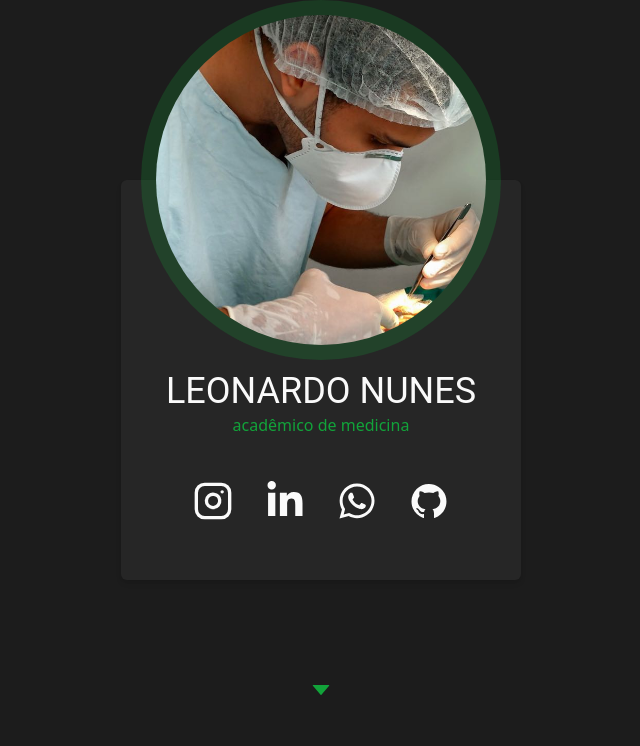
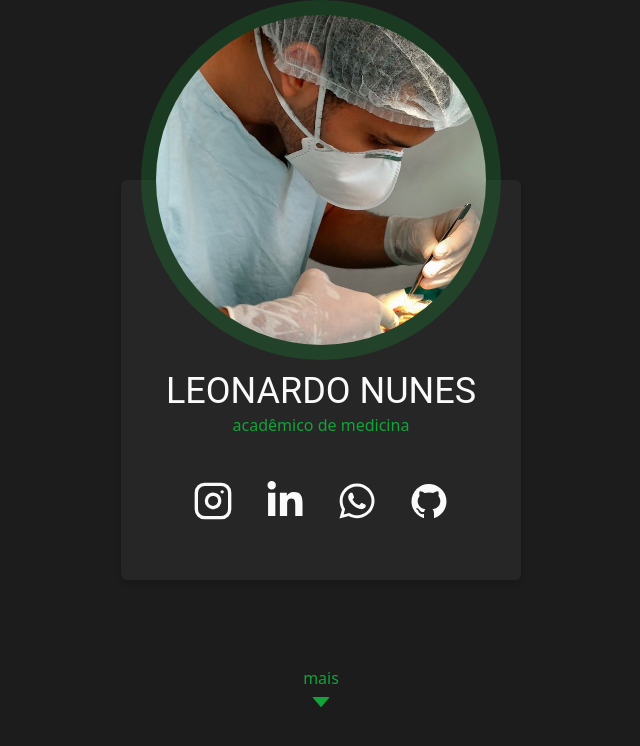
Before and after one commit to leonunesbs/portfolio, a Next.js app: page /inicio in a window 1280 px wide. Shown: the top 746 px of the page, without its empty margins (319-959 px from the left). Built offline with nearby package versions, Linux system fonts and the light colour scheme; a web font is replaced by a local one.

Commit message:
ver mais

```diff
--- a/pages/inicio.tsx
+++ b/pages/inicio.tsx
@@ -142,11 +142,15 @@ const Início: React.ForwardRefRenderFunction<HTMLDivElement, InícioProps> = (
       <Flex
         flexGrow={1}
         align="center"
+        justify="center"
+        cursor="pointer"
+        flexDir="column"
+        onClick={() => scrollTo('sobre')}
         color="brand.500"
-        cursor="pointer"
-        onClick={() => scrollTo('sobre')}
+        _hover={{ color: 'brand.200' }}
       >
-        <Icon as={AiFillCaretDown} w={6} h={6} color="brand.500" />
+        mais
+        <Icon as={AiFillCaretDown} w={6} h={6} />
       </Flex>
     </Flex>
   )
```
